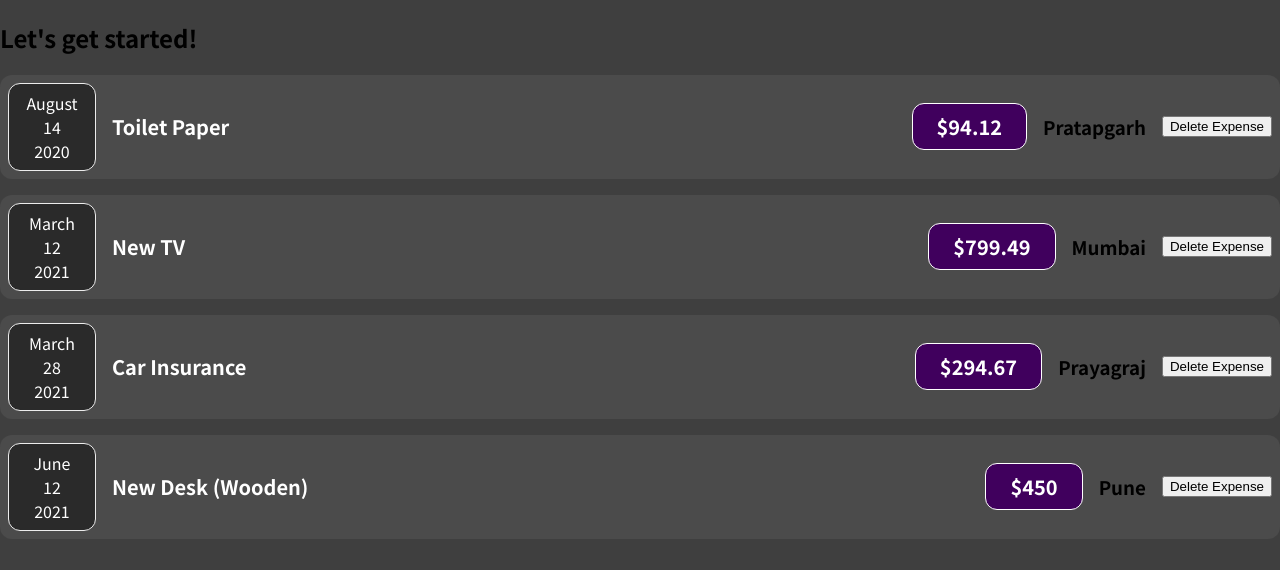
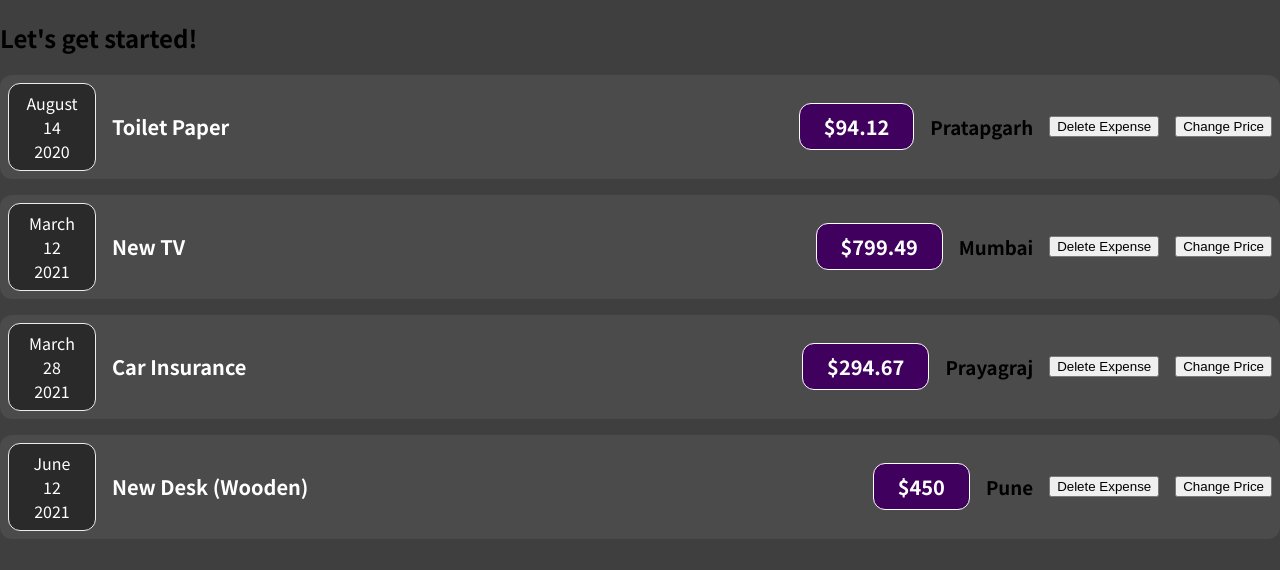
Before and after one commit to sarojsuraj52/01-starting-setup, a React (Create React App) app: page / in a window 1280 px wide. Shown: the top 570 px of the page. Built offline with nearby package versions, Linux system fonts and the light colour scheme.

Commit message:
added useState

```diff
--- a/src/component/Expense/ExpenseItem.js
+++ b/src/component/Expense/ExpenseItem.js
@@ -1,3 +1,4 @@
+import { useState } from "react";
 import "../Expense/ExpenseItem.css";
 import ExpenseDate from "./ExpenseDate";
 import ExpenseDetails from "./ExpenseDetails";
@@ -5,16 +6,22 @@ import Card from "./UI/Card";
 // import Expenses from './Expenses'
 
 function ExpenseItem(props) {
-const deletehandler = ()=>{
-  document.querySelector('.expense-item').remove()
-}
+  const [amount, setamount] = useState(props.amount);
+  const deletehandler = () => {
+    document.querySelector(".expense-item").remove();
+  };
+  const amounthandler = () => {
+    setamount('100$')
+    console.log(amount)
+  };
   return (
     <Card className="expense-item">
       <ExpenseDate date={props.date} />
       <div className="expense-item__description">
-        <ExpenseDetails title={props.title} amount={props.amount}/>
+        <ExpenseDetails title={props.title} amount={amount} />
         <h3>{props.location}</h3>
         <button onClick={deletehandler}>Delete Expense</button>
+        <button onClick={amounthandler}>Change Price</button>
       </div>
     </Card>
   );
```
Also changed, not shown: 1 other file (tests, documents, lock files or other folders).
